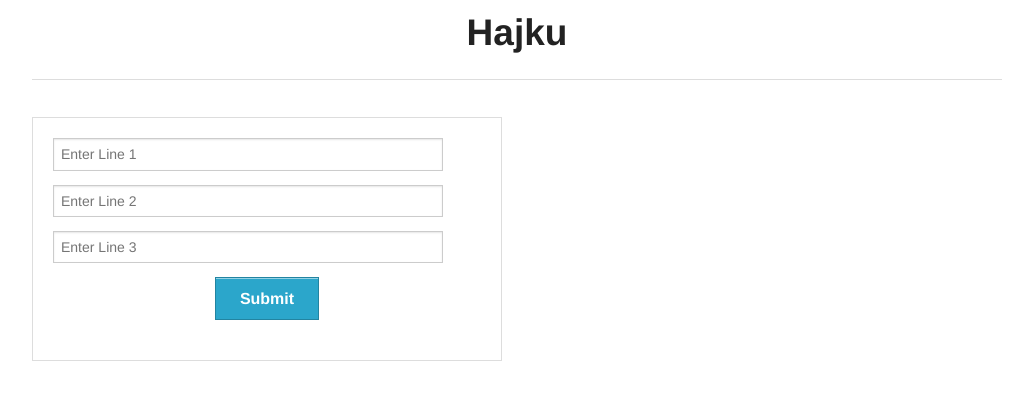
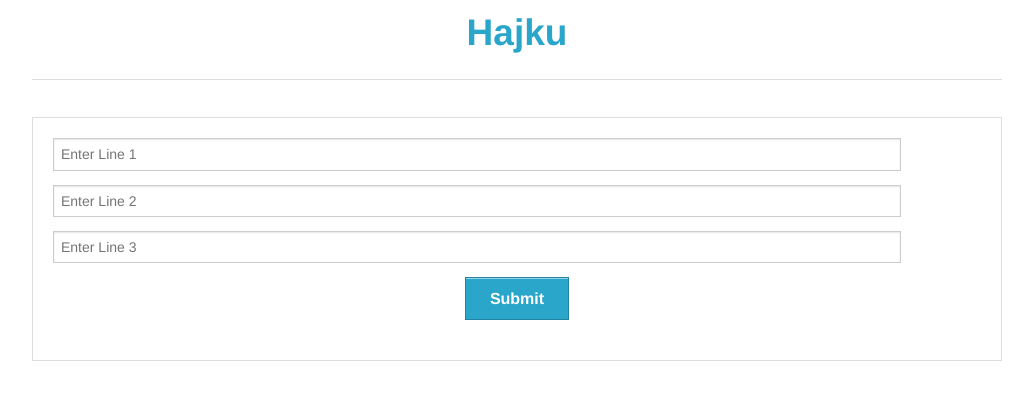
Before and after one commit to aareet/hajku, a Flask app: page / in a window 1280 px wide. Shown: the top 400 px of the page, without its empty margins (123-1156 px from the left). Run offline with Flask 2, Linux system fonts and the light colour scheme.

Commit message:
Hyperlinking and columns

```diff
--- a/app.py
+++ b/app.py
@@ -35,14 +35,16 @@ def submit_hajku():
 def view_hajku():
     objid = request.args.get("hajku")
 
-    myhaiku = db.haikus.find_one({"_id":ObjectId(objid)})
+    myhaiku = db.haikus.find_one({"_id" : ObjectId(objid)})
+    if not myhaiku:
+        return redirect("/")
 
     haiku = {}
     for line in ["line1", "line2", "line3"]:
         haiku[line] = myhaiku[line]
+        print line
 
-    if not myhaiku:
-        return redirect("/")
+
 
     return render_template("view.html", haiku=haiku)
     #return json.dumps(myhaiku, default=json_util.default)
--- a/templates/base.html
+++ b/templates/base.html
@@ -22,7 +22,7 @@
         <nav class="topbar">
         	<div class="row" align="center">
         		<div class="large-12 columns">
-		        	<h2>Hajku</h2>
+		        	<h2><a href="http://hajku.herokuapp.com">Hajku</a></h2>
 		        	<hr/>
 		        </div>
         	</div>
--- a/templates/index.html
+++ b/templates/index.html
@@ -2,7 +2,7 @@
 {% extends "base.html" %}
 {% block main %}
     <div class="row" align="center">
-        <div class="large-6 columns">
+        <div class="large-12 columns">
             <form action="/submit" method="post">
                 <fieldset>
                     <div class="row">
--- a/templates/view.html
+++ b/templates/view.html
@@ -1,7 +1,7 @@
 {% extends "base.html" %}
 {% block main %}
 
-    {% for line in haiku %}
+    {% for line in ["line1", "line2", "line3"] %}
     	<div class="row" align="center">
     		<div class="large-12 columns">
     			<span>{{haiku[line]}}</span>
```
